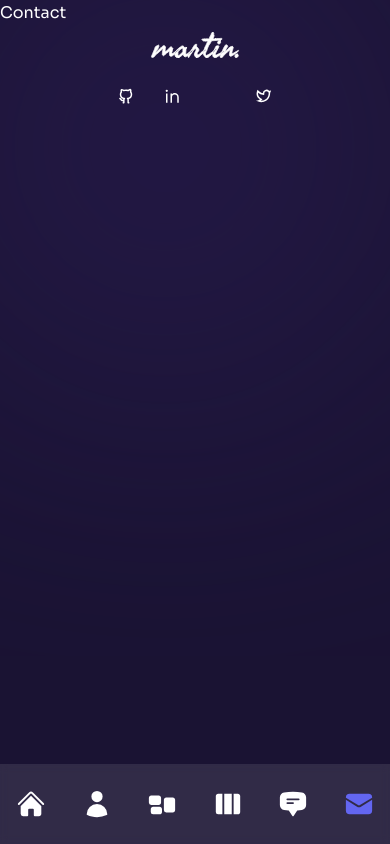
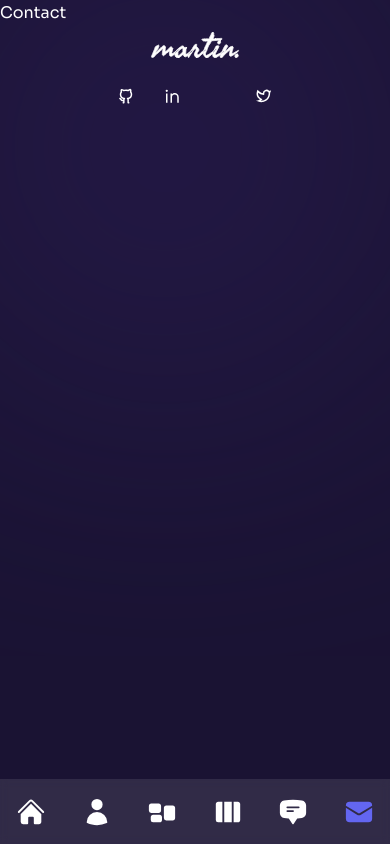
Before and after one commit to mine-martin/2023_Portfolio, a Next.js app: page /contact in a window 390 px wide. Built offline with nearby package versions, Linux system fonts and the light colour scheme; some icons are missing.

Commit message:
Change nav bar height

```diff
--- a/components/Nav.js
+++ b/components/Nav.js
@@ -1,6 +1,13 @@
-import Link from "next/link";
-import { useRouter } from "next/router";
-import { HiHome, HiUser, HiViewColumns, HiChatBubbleBottomCenterText, HiRectangleGroup, HiEnvelope } from "react-icons/hi2";
+import Link from 'next/link';
+import { useRouter } from 'next/router';
+import {
+  HiHome,
+  HiUser,
+  HiViewColumns,
+  HiChatBubbleBottomCenterText,
+  HiRectangleGroup,
+  HiEnvelope,
+} from 'react-icons/hi2';
 //  links
 const links = [
   { name: 'home', path: '/', icon: <HiHome /> },
@@ -24,42 +31,47 @@ export const navData = [
   { name: 'about', path: '/about ', icon: <HiUser /> },
   { name: 'services', path: '/services ', icon: <HiRectangleGroup /> },
   { name: 'work', path: '/work ', icon: <HiViewColumns /> },
-  { name: 'testimonials', path: '/testimonials', icon: <HiChatBubbleBottomCenterText /> },
+  {
+    name: 'testimonials',
+    path: '/testimonials',
+    icon: <HiChatBubbleBottomCenterText />,
+  },
   { name: 'contact', path: '/contact', icon: <HiEnvelope /> },
-]
+];
 
 const Nav = () => {
-
-  const router = useRouter()
-  const pathname = router.pathname
+  const router = useRouter();
+  const pathname = router.pathname;
 
   return (
     <nav className="flex flex-col items-center xl:justify-center gap-y-4 fixed h-max bottom-0 mt-auto xl:right-[2%] z-50 top-0 w-full xl:w-16 xl:max-w-md xl:h-screen p-0">
-
-      <div className="flex w-full xl:flex-col items-center justify-between xl:justify-center gap-y-10 px-4 md:px-40 xl:px-0 h-[80px] xl:h-max py-8 bg-white/10 backdrop-blur-sm text-3xl xl:text-xl xl:rounded-full">
-        {
-          navData.map((data, index) => {
+      <div className="flex w-full xl:flex-col items-center justify-between xl:justify-center gap-y-10 px-4 md:px-40 xl:px-0 h-[65px] xl:h-max py-8 bg-white/10 backdrop-blur-sm text-3xl xl:text-xl xl:rounded-full">
+        {navData.map((data, index) => {
           return (
-              <Link className={`${data.path === pathname && 'text-indigo-500'} relative flex items-center group hover:text-indigo-500 transition-all duration-300`} href={data.path} key={index}>
-
+            <Link
+              className={`${
+                data.path === pathname && 'text-indigo-500'
+              } relative flex items-center group hover:text-indigo-500 transition-all duration-300`}
+              href={data.path}
+              key={index}
+            >
               {/* name */}
               <div className="absolute pr-14 right-0 hidden xl:group-hover:flex">
                 <div className="bg-indigo-500/80 relative flex text-primary items-center p-[6px] xl:rounded-md">
-                    <div className="text-[12px] leading-none font-bold capitalize">{data.name}</div>
+                  <div className="text-[12px] leading-none font-bold capitalize">
+                    {data.name}
+                  </div>
 
                   {/* triangle */}
                   <div className="border-solid border-l-indigo-500/80 border-l-8 border-y-transparent border-y-[6px] border-r-0 absolute -right-2"></div>
-
-
                 </div>
               </div>
 
               {/* icon */}
               <div>{data.icon}</div>
             </Link>
-            )
-          })
-        }
+          );
+        })}
       </div>
     </nav>
   );
```
Lines whose indentation alone changed are shown as unchanged.
